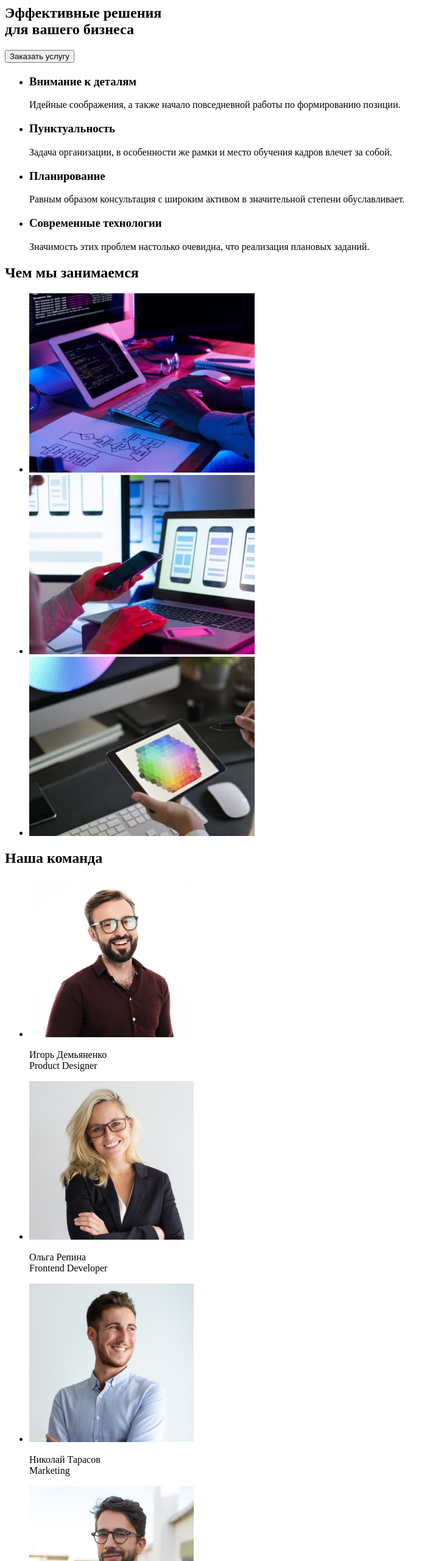
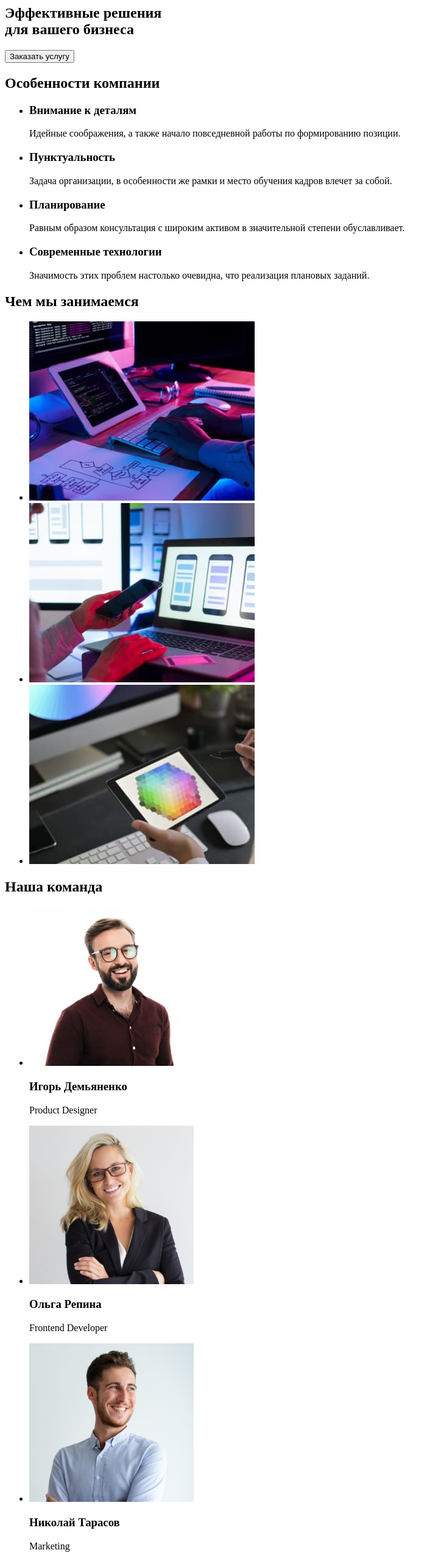
Before and after one commit to OlhaPry/goit-markup-hw-01, a plain HTML site: page index.html in a window 1280 px wide. Shown: the part 160-2720 px from the top of the page at 61% size, without its empty margins (0-719 px from the left). Drawn offline with Linux system fonts and the light colour scheme.

Commit message:
Доопрацьовано

```diff
--- a/index.html
+++ b/index.html
@@ -31,7 +31,7 @@
             </section>
                 <!--Особливості-->
             <section>
-                <h2></h2>
+                <h2>Особенности компании</h2>
                 <ul>
                     <li>
                         <h3>Внимание к деталям</h3>
@@ -75,35 +75,37 @@
                 <ul>
                     <li>
                         <img src="./img/img.jpg" alt="співробітник"width="270">
-                        <p>Игорь Демьяненко<br>Product Designer</p>
+                        <h3>Игорь Демьяненко</h3>
+                        <p>Product Designer</p>
 
                     </li>
                     <li>
                         <img src="./img/img(1).jpg"alt="співробітник"width="270">
-                        <p>Ольга Репина<br>Frontend Developer</p>
+                        <h3>Ольга Репина</h3>
+                        <p>Frontend Developer</p>
                     </li>
                     <li>
                         <img src="./img/img(2).jpg"alt="співробітник"width="270">
-                        <p>Николай Тарасов<br>Marketing</p>
+                        <h3>Николай Тарасов</h3>
+                        <p>Marketing</p>
                     </li>
                     <li>
                         <img src="./img/img(3).jpg"alt="співробітник"width="270">
-                        <p>Михаил Ермаков<br>UI Designer</p>
+                        <h3>Михаил Ермаков</h3>
+                        <p>UI Designer</p>
                     </li>
                 </ul>
             </section>
         </main>
             <!--Підвал-->
-        <div>
             <footer>
                 <a href="">WebStudio</a>
                 <address>
                     <ul>
-                        <li>г. Киев, пр-т Леси Украинки, 26</li>
+                        <li><a href=""> href=г. Киев, пр-т Леси Украинки, 26</a></li>
                         <li><a href="mailto:info@devstudio.com">info@example.com</a></li>
                         <li><a href="tel:+380961111111">+38 099 111 11 11</a></li>
                     </ul>
                 </address>
             </footer>
-        </div>
 </body>
```
